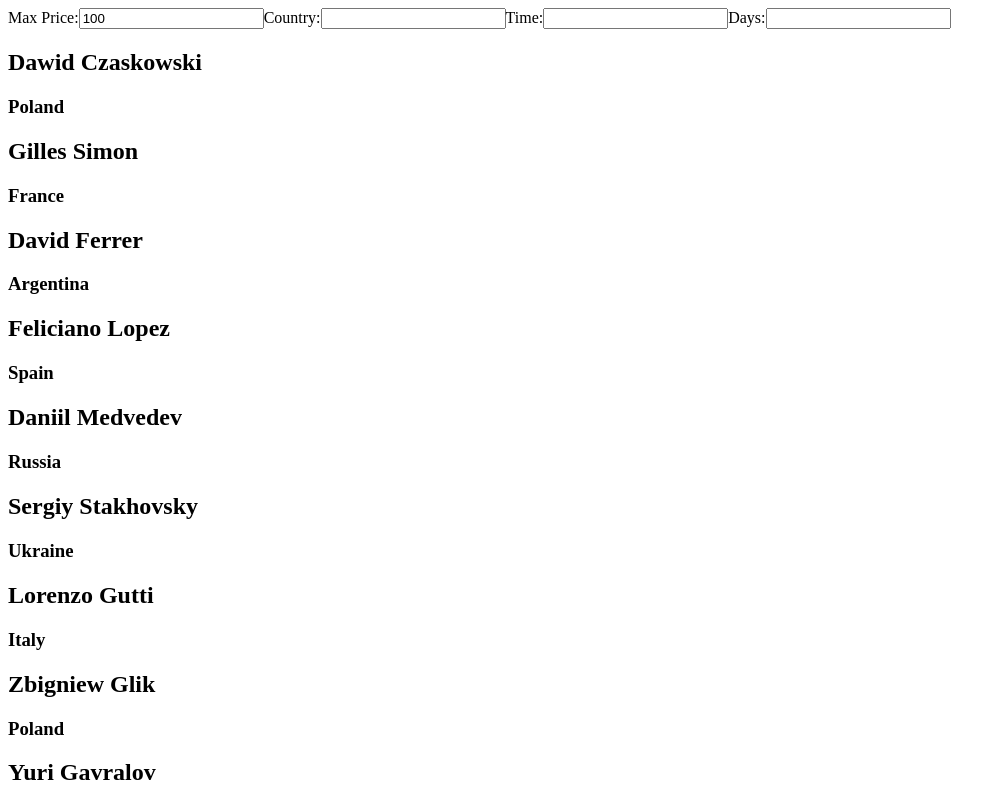
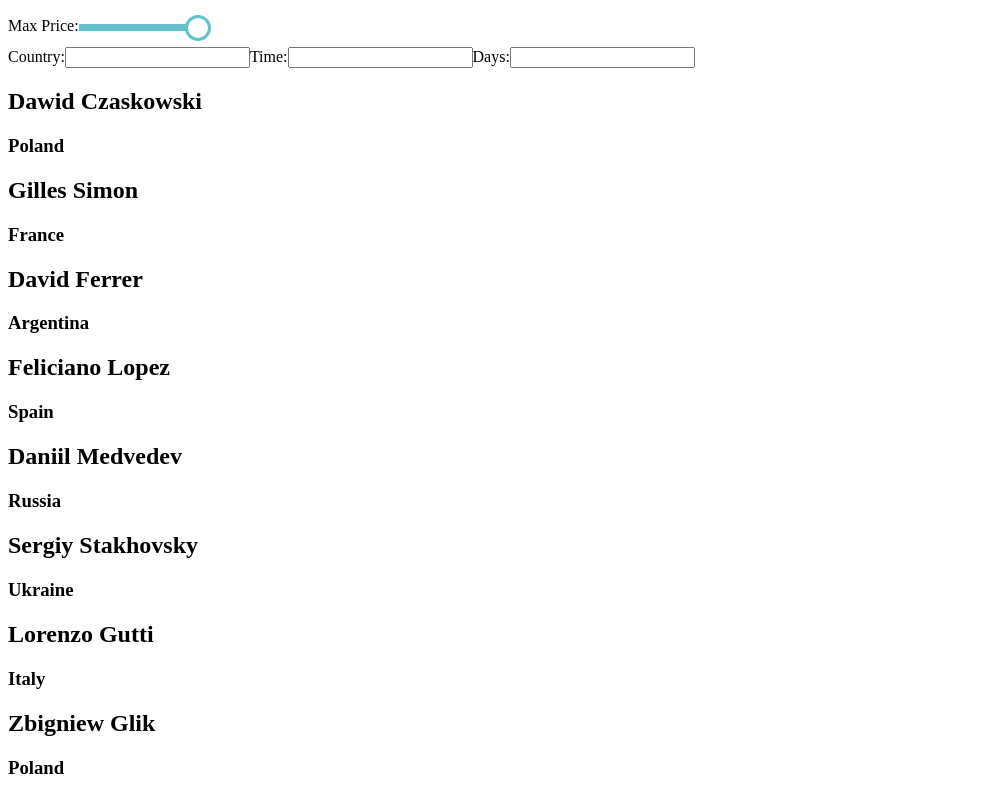
Before and after one commit to ryan50500/language-app-react-typescript-redux-toolkit, a React (Create React App) app: page / in a window 1280 px wide. Shown: the top 800 px of the page, without its empty margins (0-1006 px from the left). Built offline with nearby package versions, Linux system fonts and the light colour scheme.

Commit message:
adding price slider component

```diff
--- a/src/App.tsx
+++ b/src/App.tsx
@@ -1,13 +1,13 @@
 import React from 'react';
 import './App.css';
-import TeachersList from './components/TeachersList';
+import FilterLogic from './components/FilterLogic';
 import Filters from './components/Filters'
 
 function App() {
   return (
     <>
       <Filters />
-      <TeachersList />
+      <FilterLogic />
     </>
   );
 }
--- a/src/components/TeachersList.tsx
+++ b/src/components/FilterLogic.tsx
@@ -5,7 +5,7 @@ import OriginalArray from '../data/OriginalArray'; // Import teacher array
 
 import { RootState } from '../redux/store';
 
-const TeachersList = () => {
+const FilterLogic = () => {
     // filters
     const countryFilter = useSelector((state: RootState) => state.filters.country);
     const timeFilter = useSelector((state: RootState) => state.filters.time);
@@ -35,4 +35,4 @@ const TeachersList = () => {
     );
 };
 
-export default TeachersList;
+export default FilterLogic;
--- a/src/components/Filters.tsx
+++ b/src/components/Filters.tsx
@@ -3,18 +3,21 @@ import React, { useEffect } from 'react';
 import { useSelector, useDispatch } from 'react-redux';
 import { setMaxPrice, setCountry, setDay, setTime } from '../redux/FilterSlice';
 import { RootState } from '../redux/store'; // Import the RootState type
+import PriceFilter from './PriceFilter'
 
 const Filters = () => {
     const country = useSelector((state: RootState) => state.filters.country);
     const time = useSelector((state: RootState) => state.filters.time);
-    const maxPrice = useSelector((state: RootState) => state.filters.maxPrice);
+    // const maxPrice = useSelector((state: RootState) => state.filters.maxPrice);
     const day = useSelector((state: RootState) => state.filters.day);
+
     const dispatch = useDispatch();
 
-    // set max price
-    const handlePriceChange = (newPrice: number) => {
-        dispatch(setMaxPrice(Number(newPrice)));
-    };
+    // // set max price
+    // const handlePriceChange = (newPrice: number) => {
+    //     dispatch(setMaxPrice(Number(newPrice)));
+    // };
+
     // set country
     const handleCountryChange = (newCountry: string) => {
         dispatch(setCountry(newCountry));
@@ -28,19 +31,12 @@ const Filters = () => {
         dispatch(setDay(newDay));
     };
 
-    console.log(maxPrice)
+    // console.log(maxPrice)
 
     // put these filters below into their own component
     return (
         <div>
-            <label>
-                Max Price:
-        <input
-                    type="text"
-                    value={maxPrice}
-                    onChange={(e) => handlePriceChange(Number(e.target.value))}
-                />
-            </label>
+            <PriceFilter />
             <label>
                 Country:
         <input
--- /dev/null
+++ b/src/components/PriceFilter.module.css
@@ -0,0 +1,36 @@
+/* input slider */
+.price__input {
+    appearance: none;
+    -webkit-appearance: none;
+    background-color: #3bb3bd;
+    height: 7px;
+    margin: 1rem 0;
+    opacity: .8;
+}
+/* input slider white circle */
+.price__input::-webkit-slider-thumb {
+    -webkit-appearance: none;
+    appearance: none;
+    width: 20px;
+    height: 20px;
+    background-color: white;
+    cursor: pointer;
+    border-radius: 50%;
+    box-shadow: 0 0 0 3px rgb(59, 179, 189);
+  }
+  .price__input::-moz-range-thumb {
+    width: 20px;
+    height: 20px;
+    background-color: white;
+    cursor: pointer;
+    border-radius: 50%;
+    box-shadow: 0 0 0 3px rgb(59, 179, 189);
+  }
+  .price__input::-ms-thumb {
+    width: 20px;
+    height: 20px;
+    background-color: white;
+    cursor: pointer;
+    border-radius: 50%;
+    box-shadow: 0 0 0 3px rgb(59, 179, 189);
+  }
--- /dev/null
+++ b/src/components/PriceFilter.tsx
@@ -0,0 +1,26 @@
+import React from 'react';
+import { useSelector, useDispatch } from 'react-redux';
+import { setMaxPrice } from '../redux/FilterSlice';
+import { RootState } from '../redux/store'; // Import the RootState type
+import styles from './PriceFilter.module.css';
+
+const PriceFilter = () => {
+    const maxPrice = useSelector((state: RootState) => state.filters.maxPrice);
+    const dispatch = useDispatch();
+
+    // set max price
+    const handlePriceChange = (newPrice: number) => {
+        dispatch(setMaxPrice(Number(newPrice)));
+    };
+    return (
+        <div>
+            <label>
+                Max Price:
+             <input type="range" className={styles.price__input} value={maxPrice} onChange={(e) => handlePriceChange(Number(e.target.value))}
+                />
+            </label>
+        </div>
+    )
+}
+
+export default PriceFilter
--- /dev/null
+++ b/src/types/declaration.d.ts
@@ -0,0 +1 @@
+declare module "*.module.css";
--- a/tsconfig.json
+++ b/tsconfig.json
@@ -21,6 +21,7 @@
     "jsx": "react"
   },
   "include": [
-    "src"
+    "src",
+    "declaration.d.ts"
   ]
 }
```
